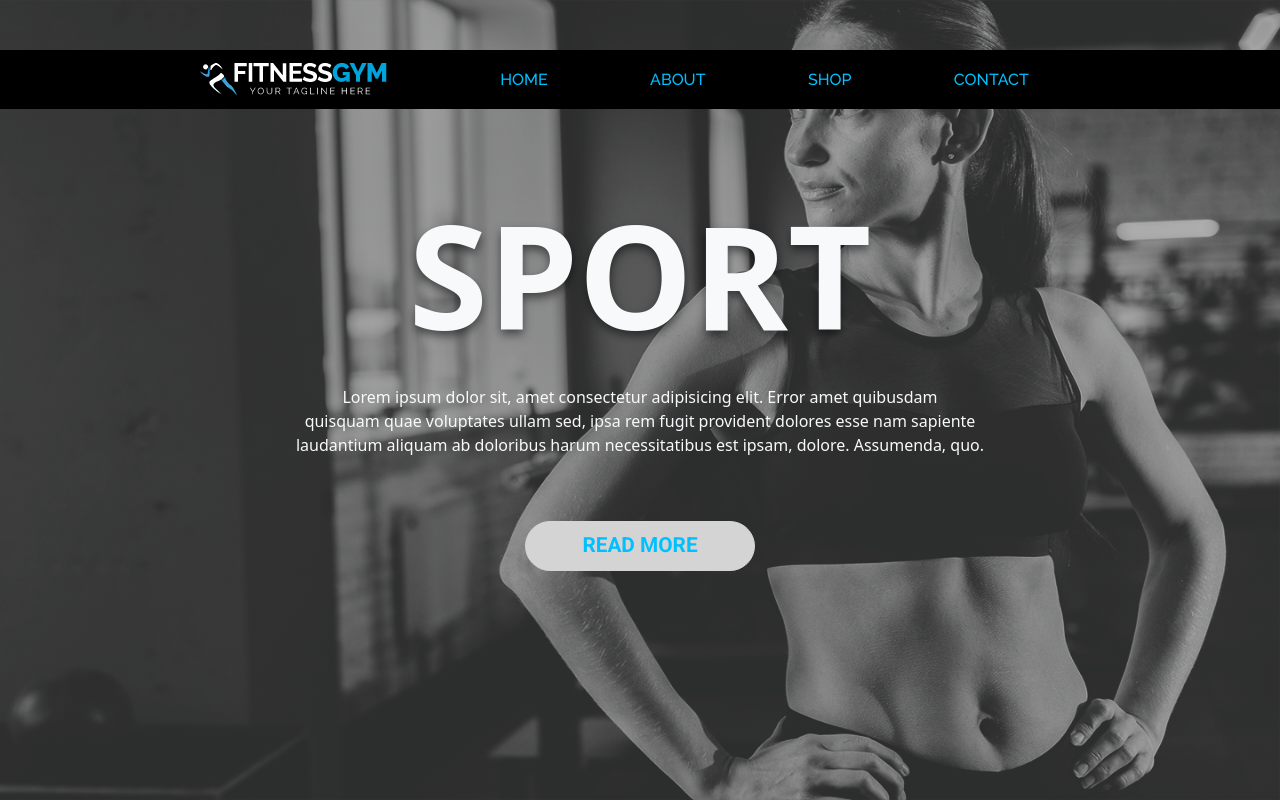
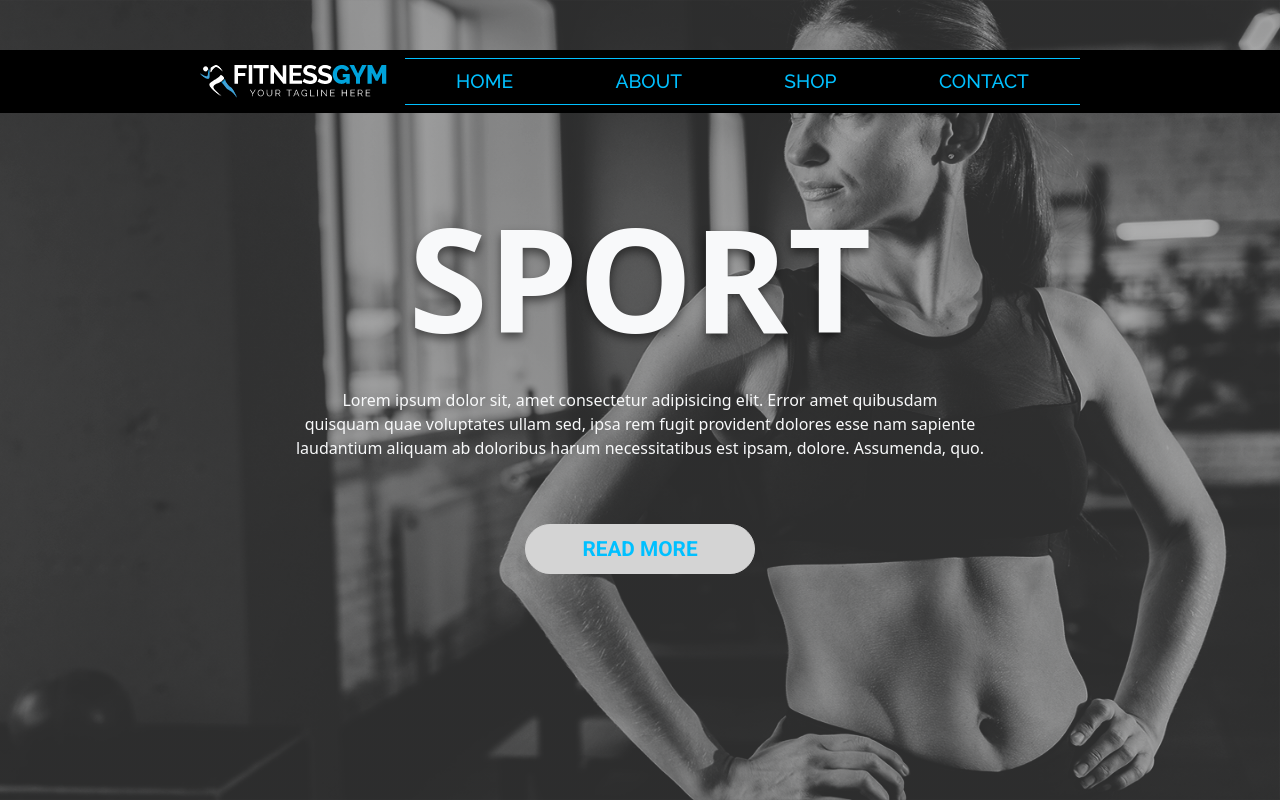
Before and after one commit to Tanvir1717/fitness-gym, a plain HTML site: page index.html in a window 1280 px wide. Drawn offline with nearby package versions, Linux system fonts and the light colour scheme.

Commit message:
Update style.css

```diff
--- a/css/style.css
+++ b/css/style.css
@@ -20,7 +20,7 @@ html,body{
     color: #00c0ff;
     padding-right: 3.2rem;
     padding-left: 3.2rem;
-   	font-family: 'Raleway', sans-serif;
+    font-family: 'Raleway', sans-serif;
 }
 .navbar>.container, .navbar>.container-fluid, .navbar>.container-lg, .navbar>.container-md, .navbar>.container-sm, .navbar>.container-xl, .navbar>.container-xxl {
     display: flex;
@@ -30,7 +30,7 @@ html,body{
     padding-left: 200px;
     padding-right: 200px;
 }
-.banner-section .nav-link:hover{
+.navbar-dark .navbar-nav .nav-link.active, .navbar-dark .navbar-nav .show>.nav-link:hover{
 	border-top: 1px solid #00c0ff ;
 	border-bottom: 1px solid #00c0ff ;
 	transition: .7s;
```
